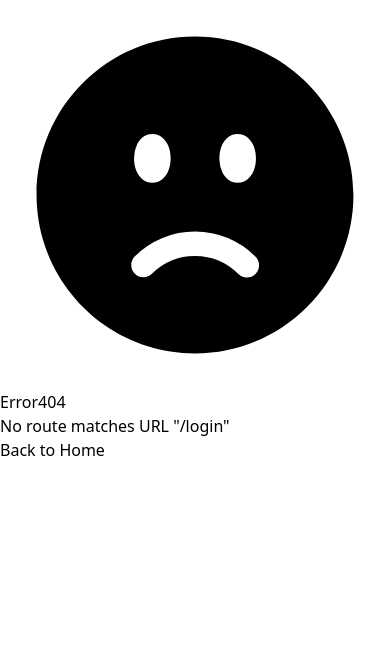
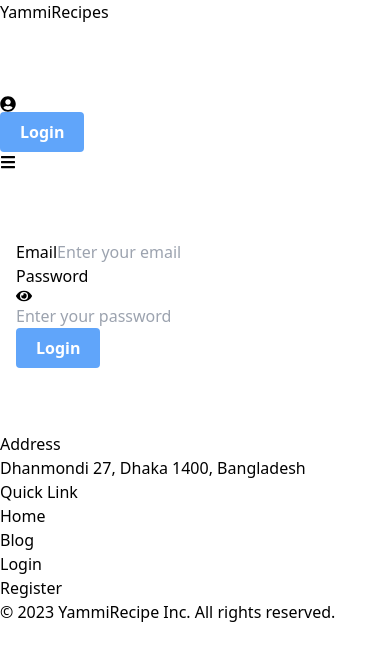
Before and after one commit to shariful10/yammi-recipe-client, a React (Vite) app: page /login in a window 390 px wide. Shown: the top 660 px of the page. Built offline with nearby package versions, Linux system fonts and the light colour scheme.

Commit message:
Login Form Added

```diff
--- a/src/index.css
+++ b/src/index.css
@@ -11,7 +11,7 @@
 }
 
 .default {
-	@apply font-medium tracking-wide text-gray-700 transition-colors duration-200 hover:text-blue-500;
+	@apply font-medium tracking-wide text-white transition-colors duration-200 hover:text-blue-500;
 }
 
 .btn-pr{
--- a/src/layout/Main.jsx
+++ b/src/layout/Main.jsx
@@ -7,7 +7,9 @@ const Main = () => {
 	return (
 		<div>
 			<Header />
-			<Outlet />
+			<div className="h-[calc(100vh-300px)]">
+				<Outlet />
+			</div>
 			<Footer />
 		</div>
 	);
--- /dev/null
+++ b/src/pages/Blog.jsx
@@ -0,0 +1,11 @@
+import React from 'react';
+
+const Blog = () => {
+    return (
+        <div>
+
+        </div>
+    );
+};
+
+export default Blog;
--- a/src/pages/ErrorPage.jsx
+++ b/src/pages/ErrorPage.jsx
@@ -17,7 +17,7 @@ const ErrorPage = () => {
 					<p className="text-2xl font-semibold md:text-3xl text-red-800 mb-8">
 						{error?.message}
 					</p>
-					<Link to="/" className="btn-primary">
+					<Link to="/" className="btn-pr">
 						Back to Home
 					</Link>
 				</div>
--- a/src/pages/Home.jsx
+++ b/src/pages/Home.jsx
@@ -3,16 +3,26 @@ import { Link } from "react-router-dom";
 
 const Home = () => {
 	return (
+		<div className="bg-gray-100">
 			<div className="md:flex my-container gap-5 justify-center items-center">
 				<div className="order-2 md:order-1">
 					<h1 className="text-5xl font-bold my-5">Yammi Recipes!</h1>
-                <p className="my-5">Lorem ipsum dolor sit amet consectetur adipisicing elit. Velit omnis deleniti aliquid incidunt vitae, a facilis, adipisci ea nesciunt rerum dolorum maxime, praesentium officia vero reprehenderit magnam architecto. Id, ad!</p>
-				<Link to='/about'><button className="btn-pr">About Us</button></Link>
+					<p className="my-5">
+						Lorem ipsum dolor sit amet consectetur adipisicing elit. Velit omnis
+						deleniti aliquid incidunt vitae, a facilis, adipisci ea nesciunt rerum
+						dolorum maxime, praesentium officia vero reprehenderit magnam architecto.
+						Id, ad!
+					</p>
+					<Link to="/blog">
+						<button className="btn-pr">Learn More</button>
+					</Link>
 				</div>
-			<img className="order-1 md:order-2"
+				<img
+					className="order-1 md:order-2"
 					src="https://i.ibb.co/ggJNsK0/cover-2.png"
 					alt=""
 				/>
+			</div>
 		</div>
 	);
 };
--- /dev/null
+++ b/src/pages/Login.jsx
@@ -0,0 +1,49 @@
+import React, { useState } from "react";
+import { FaEye, FaEyeSlash } from "react-icons/fa";
+
+const Login = () => {
+    const [showPass, setShowPass] = useState(false);
+
+	return (
+		<div className="my-container">
+			<form className="bg-white shadow-md rounded px-8 pt-6 pb-8 mb-4 md:w-3/5 mx-auto">
+				<div className="mb-4">
+					<label className="block text-gray-700 font-bold mb-2" htmlFor="email">
+						Email
+					</label>
+					<input
+						className="shadow appearance-none border rounded w-full py-4 px-3 text-gray-700 leading-tight focus:outline-none focus:shadow-outline"
+						id="email"
+						type="email"
+						placeholder="Enter your email"
+					/>
+				</div>
+				<div className="mb-4">
+					<label className="block text-gray-700 font-bold mb-2" htmlFor="password">
+						<div className="flex justify-between items-center">
+							Password
+							<span onClick={() => setShowPass(!showPass)} className="mr-2">
+								{showPass ? <FaEyeSlash /> : <FaEye />}
+							</span>
+						</div>
+					</label>
+					<input
+						className="shadow appearance-none border rounded w-full py-4 px-3 text-gray-700 leading-tight focus:outline-none focus:shadow-outline"
+						id="password"
+						type={showPass ? "text" : "password"}
+						placeholder="Enter your password"
+					/>
+				</div>
+				<div className="flex items-center justify-between">
+					<button
+						className="btn-pr-2"
+						type="button">
+						Login
+					</button>
+				</div>
+			</form>
+		</div>
+	);
+};
+
+export default Login;
--- a/src/pages/Register.jsx
+++ b/src/pages/Register.jsx
@@ -13,7 +13,7 @@ const Register = () => {
 						Name
 					</label>
 					<input
-						className="shadow appearance-none border rounded w-full py-2 px-3 text-gray-700 leading-tight focus:outline-none focus:shadow-outline"
+						className="shadow appearance-none border rounded w-full py-3 px-3 text-gray-700 leading-tight focus:outline-none focus:shadow-outline"
 						id="name"
 						type="text"
 						placeholder="Enter your name"
@@ -24,19 +24,19 @@ const Register = () => {
 						Email
 					</label>
 					<input
-						className="shadow appearance-none border rounded w-full py-2 px-3 text-gray-700 leading-tight focus:outline-none focus:shadow-outline"
+						className="shadow appearance-none border rounded w-full py-3 px-3 text-gray-700 leading-tight focus:outline-none focus:shadow-outline"
 						id="email"
 						type="email"
 						placeholder="Enter your email"
 					/>
 				</div>
 				<div className="mb-4">
-					<label className="block text-gray-700 font-bold mb-2" htmlFor="photo-url">
+					<label className="block text-gray-700 font-bold mb-2" htmlFor="url">
 						Photo URL
 					</label>
 					<input
-						className="shadow appearance-none border rounded w-full py-2 px-3 text-gray-700 leading-tight focus:outline-none focus:shadow-outline"
-						id="photo-url"
+						className="shadow appearance-none border rounded w-full py-3 px-3 text-gray-700 leading-tight focus:outline-none focus:shadow-outline"
+						id="url"
 						type="url"
 						placeholder="Enter your photo URL"
 					/>
@@ -51,7 +51,7 @@ const Register = () => {
 						</div>
 					</label>
 					<input
-						className="shadow appearance-none border rounded w-full py-2 px-3 text-gray-700 leading-tight focus:outline-none focus:shadow-outline"
+						className="shadow appearance-none border rounded w-full py-3 px-3 text-gray-700 leading-tight focus:outline-none focus:shadow-outline"
 						id="password"
 						type={showPass ? "text" : "password"}
 						placeholder="Enter your password"
@@ -67,7 +67,7 @@ const Register = () => {
 						</div>
 					</label>
 					<input
-						className="shadow appearance-none border rounded w-full py-2 px-3 text-gray-700 leading-tight focus:outline-none focus:shadow-outline"
+						className="shadow appearance-none border rounded w-full py-3 px-3 text-gray-700 leading-tight focus:outline-none focus:shadow-outline"
 						id="confirm-password"
 						type={showComfirm ? "text" : "password"}
 						placeholder="Confirm your password"
@@ -75,7 +75,7 @@ const Register = () => {
 				</div>
 				<div className="flex items-center justify-between">
 					<button
-						className="bg-blue-500 hover:bg-blue-700 text-white font-bold py-2 px-4 rounded focus:outline-none focus:shadow-outline"
+						className="btn-pr-2"
 						type="button">
 						Register
 					</button>
--- a/src/shared/Footer.jsx
+++ b/src/shared/Footer.jsx
@@ -1,11 +1,41 @@
-import React from 'react';
+import React from "react";
+import { Link } from "react-router-dom";
 
 const Footer = () => {
-    return (
-        <div>
-            <p>Footer</p>
-        </div>
-    );
+	return (
+		<div>
+			<div className="bg-black">
+				<div className="container mx-auto grid md:grid-cols-4 py-5">
+					<div>
+						<h3 className="text-2xl text-blue-400">Address</h3>
+						<p className="text-white pt-2">Dhanmondi 27, Dhaka 1400, Bangladesh</p>
+					</div>
+					<div>
+						<h3 className="text-2xl text-blue-400">Quick Link</h3>
+						<div className="text-white pt-2">
+							<p>
+								<Link to="/home" className="hover:underline">
+									Home
+								</Link>
+							</p>
+							<p>
+								<Link to="/blog">Blog</Link>
+							</p>
+							<p>
+								<Link to="/login">Login</Link>
+							</p>
+							<p>
+								<Link to="/register">Register</Link>
+							</p>
+						</div>
+					</div>
+				</div>
+			</div>
+			<div className="py-4 text-sm text-center text-white mt-auto bg-blue-400">
+				© 2023 YammiRecipe Inc. All rights reserved.
+			</div>
+		</div>
+	);
 };
 
 export default Footer;
--- a/src/shared/Header.jsx
+++ b/src/shared/Header.jsx
@@ -7,12 +7,12 @@ const Header = () => {
 	const [isMenuOpen, setIsMenuOpen] = useState(false);
 
 	return (
-		<div className="bg-gray-100">
+		<div className="bg-black">
 			<div className="relative flex items-center justify-between px-4 py-5 mx-auto sm:max-w-xl md:max-w-full lg:max-w-screen-xl md:px-24 lg:px-8">
 				{/* Logo Section */}
 				<Link to="/" className="inline-flex items-center">
 					{/* <img className="h-12 w-12" src="https://i.ibb.co/Q84nCxL/logo.jpg" alt="" /> */}
-					<span className="ml-2 text-xl font-bold tracking-wide text-gray-800">
+					<span className="ml-2 text-xl font-bold tracking-wide text-white">
 						YammiRecipes
 					</span>
 				</Link>
@@ -28,7 +28,7 @@ const Header = () => {
 					</li>
 					<li>
 						<NavLink
-							to="/books"
+							to="/blog"
 							className={({ isActive }) => (isActive ? "active" : "default")}>
 							Blog
 						</NavLink>
@@ -42,8 +42,8 @@ const Header = () => {
 					</li>
 				</ul>
 				<div className="flex gap-3 items-center">
-					<FaUserCircle className="h-8 w-8" />
-					<button className="btn-pr-2">Login</button>
+					<FaUserCircle className="h-8 w-8 text-white" />
+					<Link to='/login'><button className="btn-pr-2">Login</button></Link>
 				</div>
 				{/* Mobile Navbar Section  */}
 				<div className="lg:hidden">
@@ -87,7 +87,7 @@ const Header = () => {
 										</li>
 										<li>
 											<Link
-												to="/books"
+												to="/blog"
 												className="font-medium tracking-wide text-gray-700 transition-colors duration-200 hover:text-blue-400">
 												Blog
 											</Link>
```
Also changed, not shown: src/main.jsx (+10 -0 lines). Lines whose indentation alone changed are shown as unchanged.
